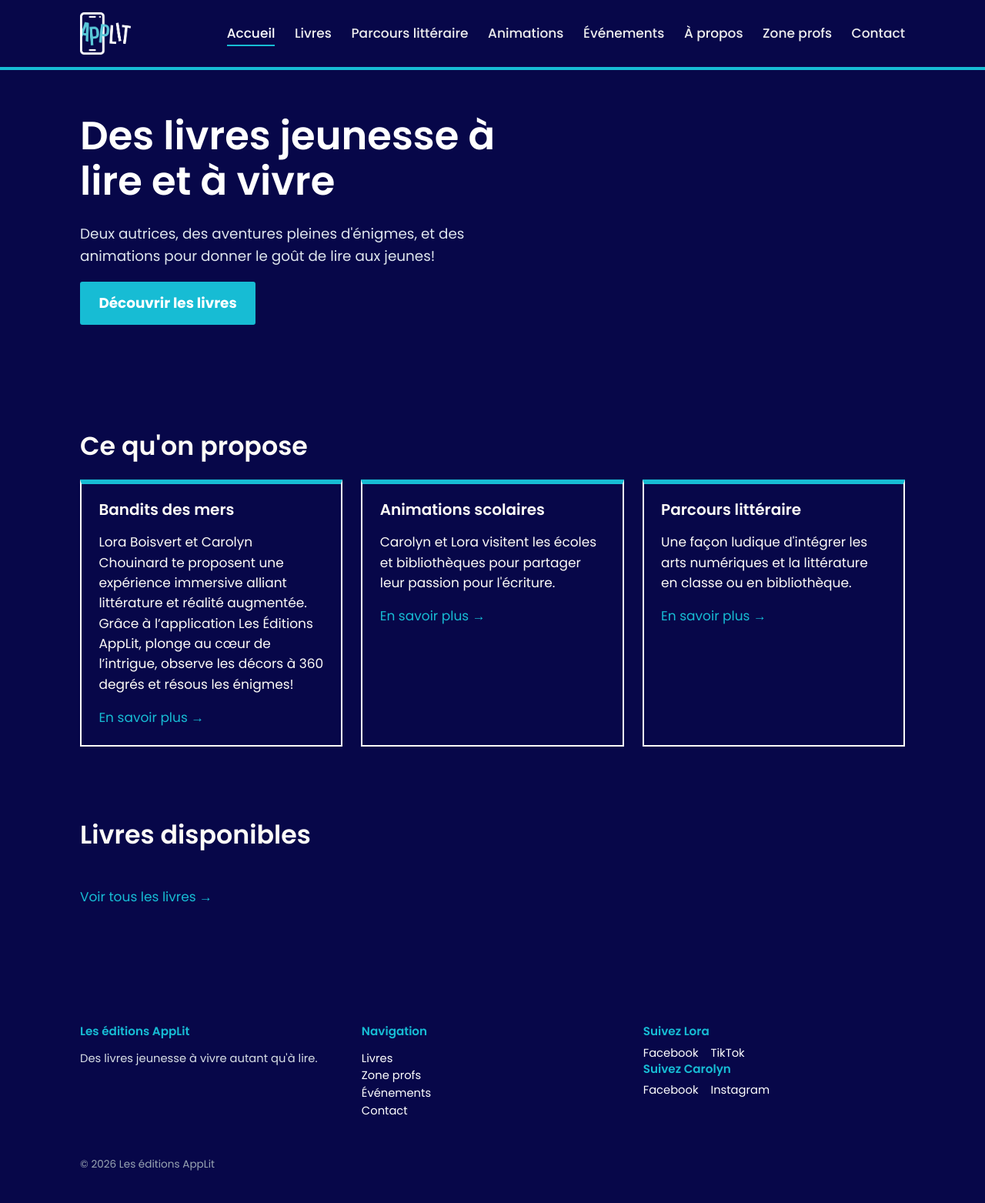
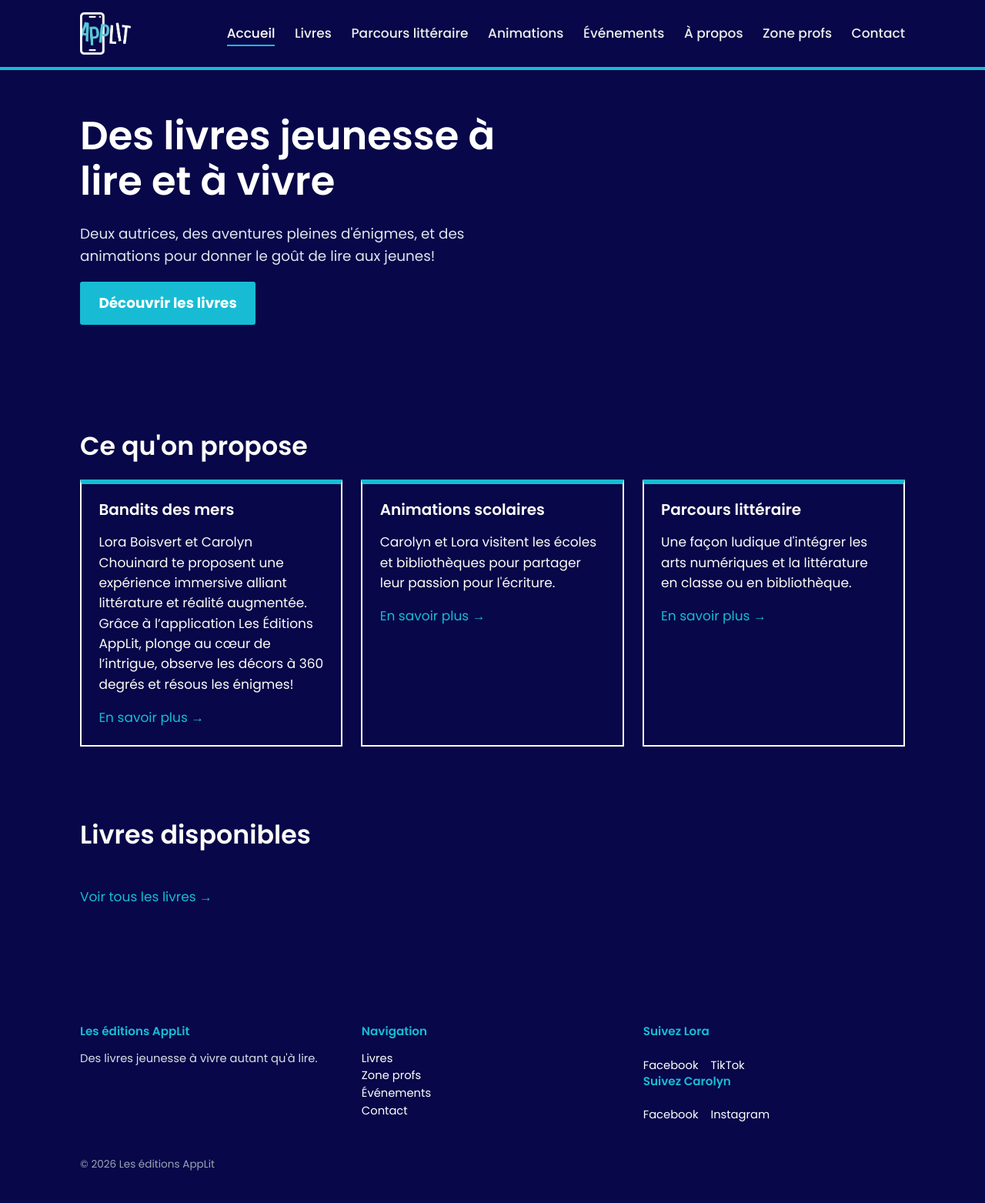
Before and after one commit to Flora0510/flora0510.github.io, a Jekyll site: the page built from index.md, in a window 1280 px wide. Shown: the whole page at 77% size. Built offline with Jekyll 4.4.1, drawn with Linux system fonts in a browser that asks for light colours.

Commit message:
Increase margin-top for social links

```diff
--- a/assets/css/style.css
+++ b/assets/css/style.css
@@ -299,7 +299,7 @@ form.contact textarea {
 .social-links {
   display: flex;
   gap: 1rem;
-  margin-top: 0.5rem;
+  margin-top: 1.5rem;
 }
 
 /* ---------- Responsive nav ---------- */
```
